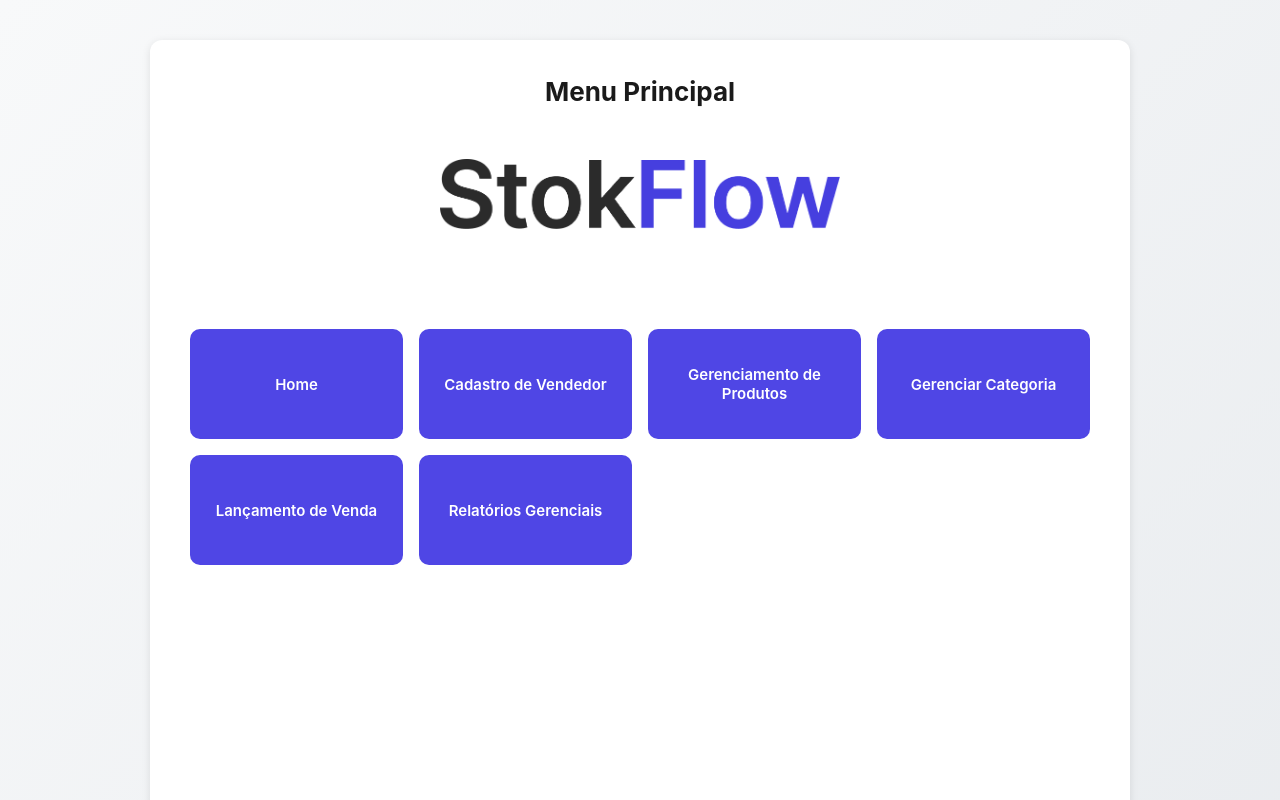
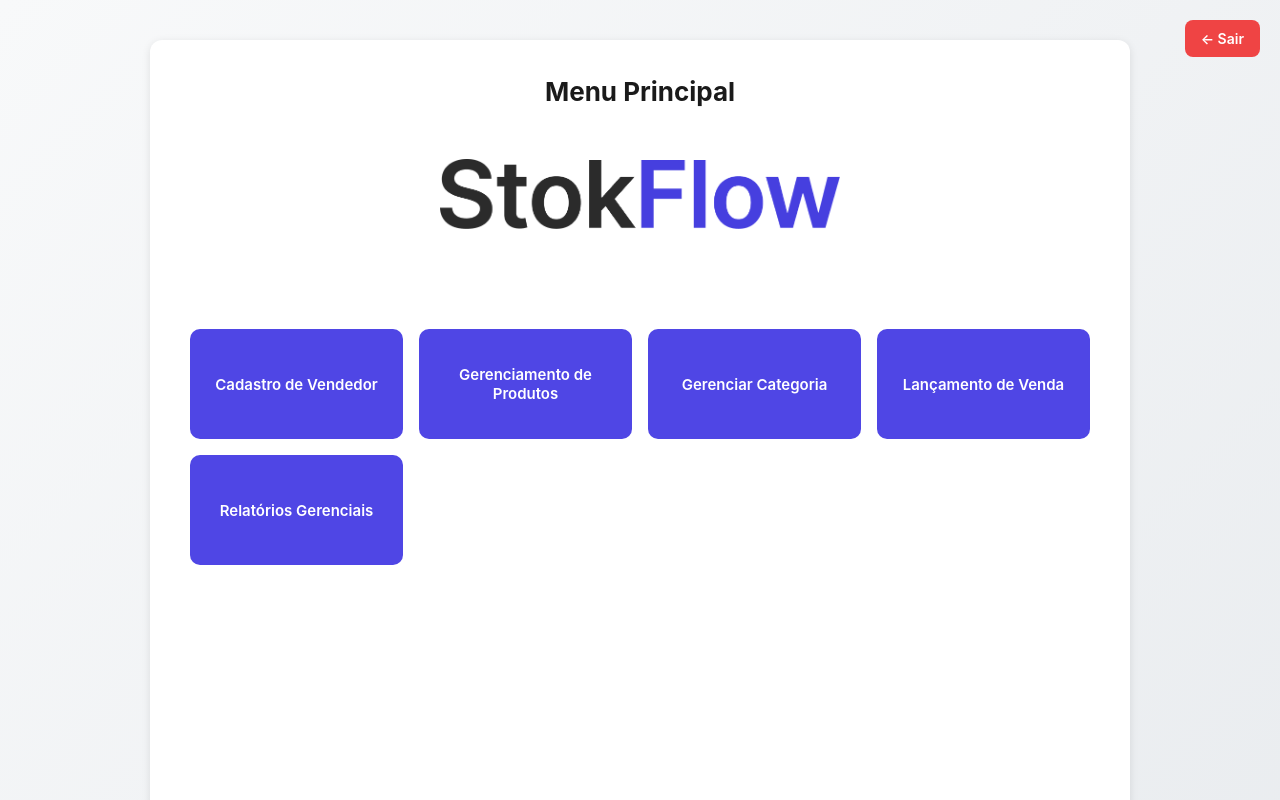
Before and after one commit to JoaoPedro-Reis/TrabalhoModelagemSistemas, a React app in the folder frontend/: page /menu in a window 1280 px wide. Shown: the top 800 px of the page. Built offline with nearby package versions, Linux system fonts and the light colour scheme; the HTML template or start-up script is replaced by a standard one.

Commit message:
ajustes finais

```diff
--- a/frontend/src/rotas/CadastroVendedor/CadastroVendedor.jsx
+++ b/frontend/src/rotas/CadastroVendedor/CadastroVendedor.jsx
@@ -17,9 +17,9 @@ const CadastroVendedor = () => {
   const [successMessage, setSuccessMessage] = useState("");
   const [fetchData, setFetchData] = useState([]);
 
-  // useEffect(() => {
-  //   handleConsulta();
-  // }, []);
+  useEffect(() => {
+    handleConsulta();
+  }, []);
 
   const handleDadosChange = ({ target }) => {
     const { name, value } = target;
--- a/frontend/src/rotas/GerenciamentoCategoria/Categoria.jsx
+++ b/frontend/src/rotas/GerenciamentoCategoria/Categoria.jsx
@@ -18,9 +18,9 @@ const Categoria = () => {
   const [successMessage, setSuccessMessage] = useState("");
   const [fetchData, setFetchData] = useState([]);
 
-  // useEffect(() => {
-  //   handleConsulta();
-  // }, []);
+  useEffect(() => {
+    handleConsulta();
+  }, []);
 
   const handleDadosChange = ({ target }) => {
     const { name, value } = target;
--- a/frontend/src/rotas/GerenciamentoProdutos/GerenciamentoProduto.jsx
+++ b/frontend/src/rotas/GerenciamentoProdutos/GerenciamentoProduto.jsx
@@ -22,10 +22,10 @@ const GerenciamentoProduto = () => {
   const [fetchData, setFetchData] = useState([]);
   const [categorias, setCategorias] = useState([]);
 
-  // useEffect(() => {
-  //   getCategorias();
-  //   handleConsulta();
-  // }, []);
+  useEffect(() => {
+    getCategorias();
+    handleConsulta();
+  }, []);
 
   const handleDadosChange = ({ target }) => {
     const { name, value } = target;
@@ -76,10 +76,11 @@ const GerenciamentoProduto = () => {
   };
 
   const handleSelectProd = (item) => {
+    // item.CATEGORIA pode ser ID_CATEGORIA da tabela
     setDados({
       idProd: item.ID_PRODUTO || "",
       nome: item.NOME || "",
-      categoria: item.CATEGORIA || "",
+      categoria: item.ID_CATEGORIA || item.CATEGORIA || "",
       quantidade: item.QUANTIDADE || "",
       valUnitario: item.VAL_UNITARIO || "",
       inativo: item.INATIVO ?? 0,
--- a/frontend/src/rotas/Menu/Menu.css
+++ b/frontend/src/rotas/Menu/Menu.css
@@ -5,6 +5,13 @@
   flex-direction: column;
   align-items: center;
   padding: 40px 20px;
+  position: relative;
+}
+
+.menu-exit {
+  position: absolute;
+  top: 20px;
+  right: 20px;
 }
 
 .menu-container .container {
@@ -68,6 +75,31 @@
   transform: translateY(0);
 }
 
+.bt-exit {
+  font-size: 14px;
+  font-weight: 600;
+  background-color: #ef4444;
+  border: none;
+  border-radius: 8px;
+  padding: 10px 16px;
+  cursor: pointer;
+  color: white;
+  transition: all 0.25s ease;
+  display: flex;
+  align-items: center;
+  gap: 6px;
+}
+
+.bt-exit:hover {
+  background-color: #dc2626;
+  transform: translateX(2px);
+  box-shadow: 0 4px 12px rgba(239, 68, 68, 0.35);
+}
+
+.bt-exit:active {
+  transform: translateX(0);
+}
+
 @media (max-width: 768px) {
   .button-group {
     grid-template-columns: repeat(2, 1fr);
--- a/frontend/src/rotas/Menu/Menu.jsx
+++ b/frontend/src/rotas/Menu/Menu.jsx
@@ -11,13 +11,19 @@ const Menu = () => {
 
   return (
     <div className="menu-container">
+      <div className="menu-exit">
+        <button
+          onClick={() => handleNavigation("/")}
+          className="bt-exit"
+          title="Sair"
+        >
+          ← Sair
+        </button>
+      </div>
       <div className="container">
         <h1 className="title">Menu Principal</h1>
         <img src={logo} alt="StokFlow Logo" className="menu-logo" />
         <div className="button-group">
-          <button onClick={() => handleNavigation("/")} className="bt-route">
-            Home
-          </button>
           <button
             onClick={() => handleNavigation("/cadastro-vendedor")}
             className="bt-route"
--- a/frontend/src/rotas/index.jsx
+++ b/frontend/src/rotas/index.jsx
@@ -12,7 +12,7 @@ import RelatorioVendValor from "./Relatorios/RelatorioVendValor";
 
 const Rotas = () => {
   const routes = [
-    { path: "/", element: <Menu /> },
+    { path: "/", element: <Home /> },
     { path: "/menu", element: <Menu /> },
     { path: "/cadastro-vendedor", element: <CadastroVendedor /> },
     { path: "/gerenciamento-produtos", element: <GerenciamentoProduto /> },
```
